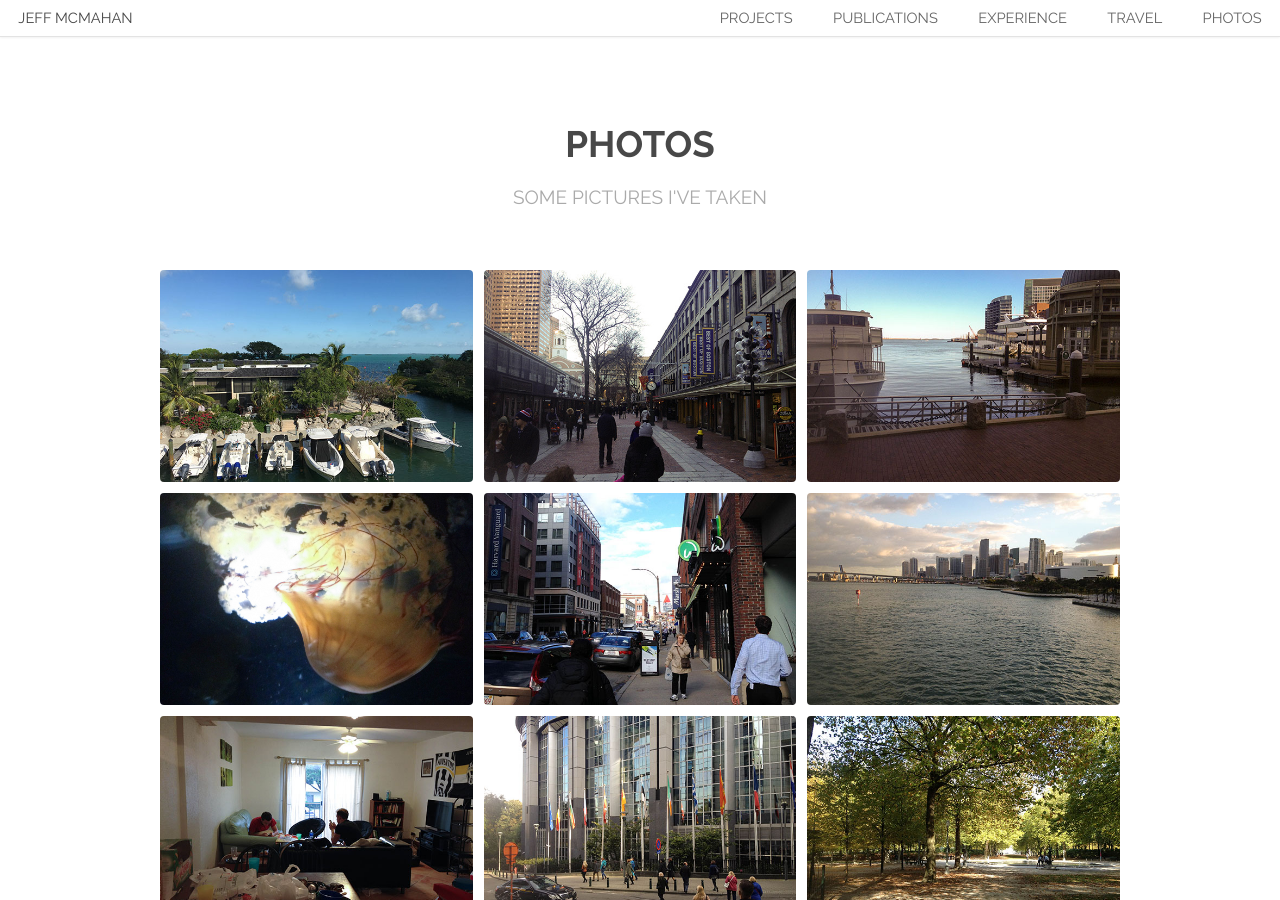
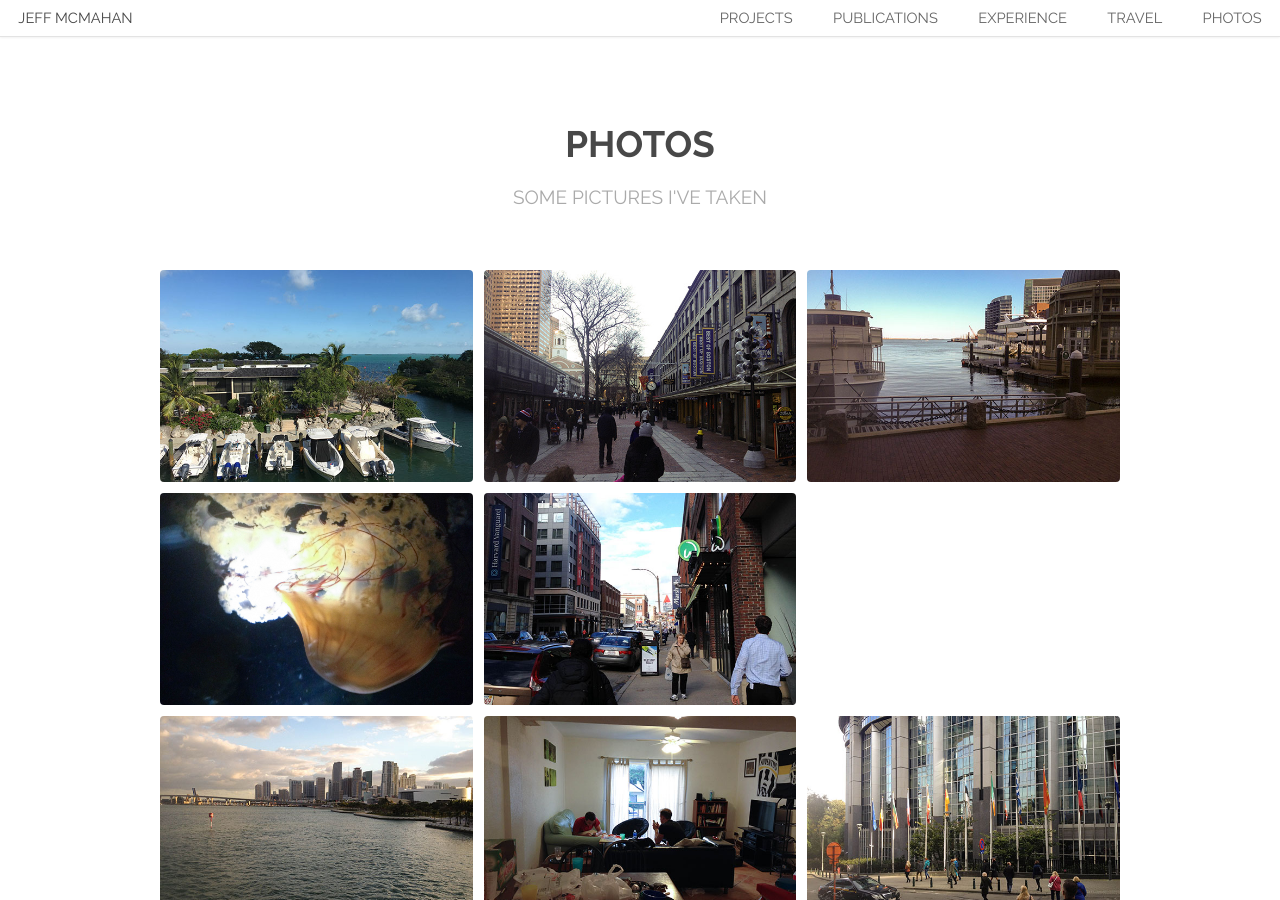
Before and after one commit to jbmcmahan/jbmcmahan.github.io, a Jekyll site: the page built from photos/index.html, in a window 1280 px wide and 900 px high. Built offline with Jekyll 4.4.1, drawn with Linux system fonts in a browser that asks for light colours; a script that is not in the unit is left out.

Commit message:
more playing with styles

```diff
--- a/photos/index.html
+++ b/photos/index.html
@@ -12,7 +12,7 @@ title: Photos
 			<div class="row 50% uniform">
 				{% assign items = site.posts | where: "category", "photos" %}
 				{% for item in items limit: 30 %}
-					<div class="{% cycle '4u 6u(medium) 12u$(small)', '4u 6u(medium) 12u$(small)', '4u$ 6u(medium) 12u$(small)' %}">
+					<div class="{% cycle '4u 6u(medium) 12u$(small)', '4u 6u$(medium) 12u$(small)', '4u$ 6u(medium) 12u$(small)' 4u 6u$(medium) 12u$(small)', '4u 6u(medium) 12u$(small)', '4u$ 6u$(medium) 12u$(small)'%}">
 						<span class="image fit">
 							<a href="{{ item.url }}">{{ item.thumbnail }}</a>
 						</span>
```
